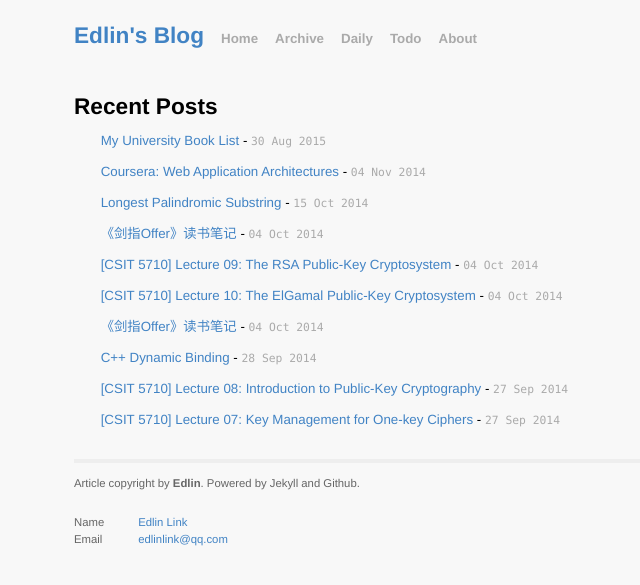
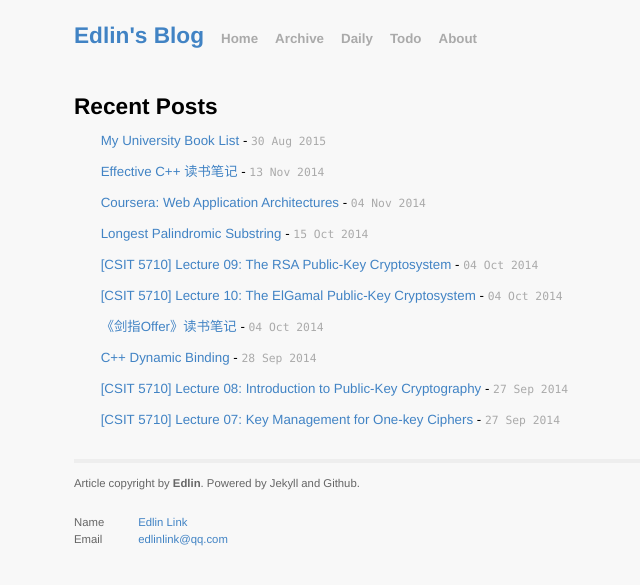
Before and after one commit to EdlinLink/edlinlink.github.io, a Jekyll site: the page built from index.html, in a window 1280 px wide. Shown: the top 585 px of the page, without its empty margins (192-832 px from the left). Built offline with Jekyll 4.4.1, drawn with Linux system fonts in a browser that asks for light colours; Markdown is read by kramdown in place of the engine named in the settings.

Commit message:
rename title

```diff
--- a/_posts/2014-11-13-Effective_C++.md
+++ b/_posts/2014-11-13-Effective_C++.md
@@ -1,9 +1,9 @@
 ---
 layout: post
-title:  "《剑指Offer》读书笔记"
-date:   2014-10-04 12:00:00
+title:  "Effective C++ 读书笔记"
+date:   2014-11-13 12:00:00
 tags:	tech
-myTag:	interview
+myTag:	c++
 
 ---
 
```
